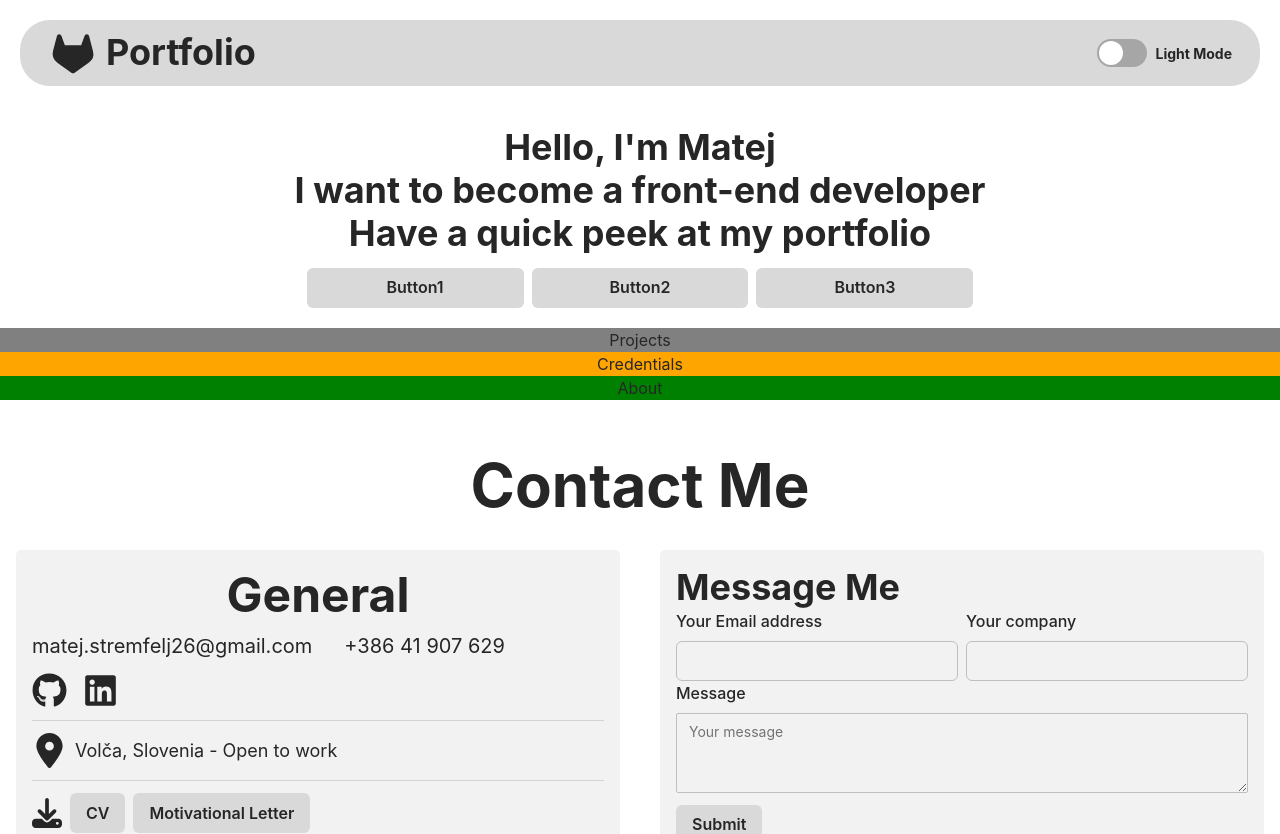
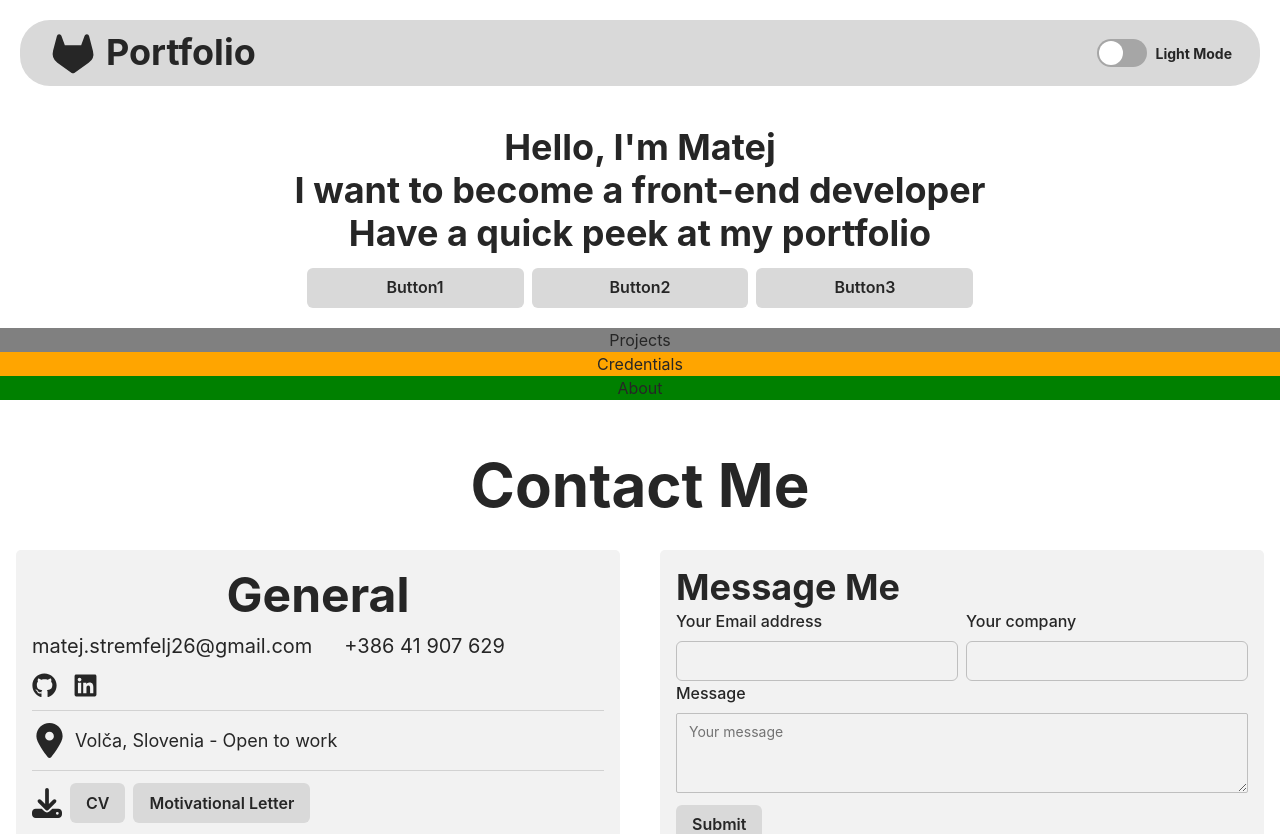
Before and after one commit to MatejGHub/Portfolio, a React (Vite) app: page / in a window 1280 px wide. Shown: the top 834 px of the page. Built offline with nearby package versions, Linux system fonts and the light colour scheme.

Commit message:
Social Links - Reusable Component

```diff
--- a/src/components/ContactGeneral.tsx
+++ b/src/components/ContactGeneral.tsx
@@ -9,25 +9,17 @@ import {
   useMediaQuery
 } from "@chakra-ui/react";
 import React from "react";
-import { FaGithub, FaLinkedin } from "react-icons/fa";
 import { FaLocationDot, FaDownload } from "react-icons/fa6";
 import AnimatedUnderline from "../styles/AnimatedUnderline";
 import LinkItem from "../LinkItem";
 import useIsMobile from "../hooks/useIsMobile";
+import SocialLinks from "./SocialLinks";
 
 const ContactGeneral = () => {
   const isMobile = useIsMobile(); // Checks if user is on mobile device
   const { colorMode } = useColorMode();
   const [isLargerThanMD] = useMediaQuery("(min-width: 778px)");
   const [isLargerThanSM] = useMediaQuery("(min-width: 500px)");
-
-  const socialLinks = [
-    { href: "https://github.com/MatejGHub", icon: <FaGithub /> },
-    {
-      href: "https://www.linkedin.com/in/matej-%C5%A1tremfelj-ba9136283/",
-      icon: <FaLinkedin />
-    }
-  ];
 
   return (
     <>
@@ -59,15 +51,7 @@ const ContactGeneral = () => {
           )}
         </HStack>
         <HStack marginBottom={3} gap={4}>
-          {/*  */}
-
-          {socialLinks.map((link, id) => {
-            return (
-              <LinkItem key={id} href={link.href}>
-                {React.cloneElement(link.icon, { fontSize: "35px" })}{" "}
-              </LinkItem>
-            );
-          })}
+          <SocialLinks />
         </HStack>
         <Divider />
         <HStack fontSize="lg" marginY={3}>
--- a/src/components/Footer.tsx
+++ b/src/components/Footer.tsx
@@ -24,6 +24,7 @@ import {
 } from "react-icons/fa";
 import CenteredBox from "../styles/BoxStyles";
 import LinkItem from "../LinkItem";
+import SocialLinks from "./SocialLinks";
 
 const Footer = () => {
   const bgColor = useBreakpointValue({
@@ -31,13 +32,6 @@ const Footer = () => {
     md: useColorModeValue("gray.100", "gray.700")
   });
 
-  const socialLinks = [
-    { href: "https://github.com/MatejGHub", icon: <FaGithub /> },
-    {
-      href: "https://www.linkedin.com/in/matej-%C5%A1tremfelj-ba9136283/",
-      icon: <FaLinkedin />
-    }
-  ];
   return (
     <>
       <HStack
@@ -49,13 +43,7 @@ const Footer = () => {
       >
         <Text>© 2024 Matej Štremfelj, Inc. All rights reserved.</Text>
         <HStack>
-          {socialLinks.map((link, id) => {
-            return (
-              <LinkItem key={id} href={link.href}>
-                {React.cloneElement(link.icon, { fontSize: "25px" })}{" "}
-              </LinkItem>
-            );
-          })}
+          <SocialLinks />
         </HStack>
       </HStack>
     </>
--- /dev/null
+++ b/src/components/SocialLinks.tsx
@@ -0,0 +1,27 @@
+import React from "react";
+import { FaGithub, FaLinkedin } from "react-icons/fa";
+import LinkItem from "../LinkItem";
+
+const SocialLinks = () => {
+  const socialLinks = [
+    { href: "https://github.com/MatejGHub", icon: <FaGithub /> },
+    {
+      href: "https://www.linkedin.com/in/matej-%C5%A1tremfelj-ba9136283/",
+      icon: <FaLinkedin />
+    }
+  ];
+
+  return (
+    <>
+      {socialLinks.map((link, id) => {
+        return (
+          <LinkItem key={id} href={link.href}>
+            {React.cloneElement(link.icon, { fontSize: "25px" })}{" "}
+          </LinkItem>
+        );
+      })}
+    </>
+  );
+};
+
+export default SocialLinks;
```
